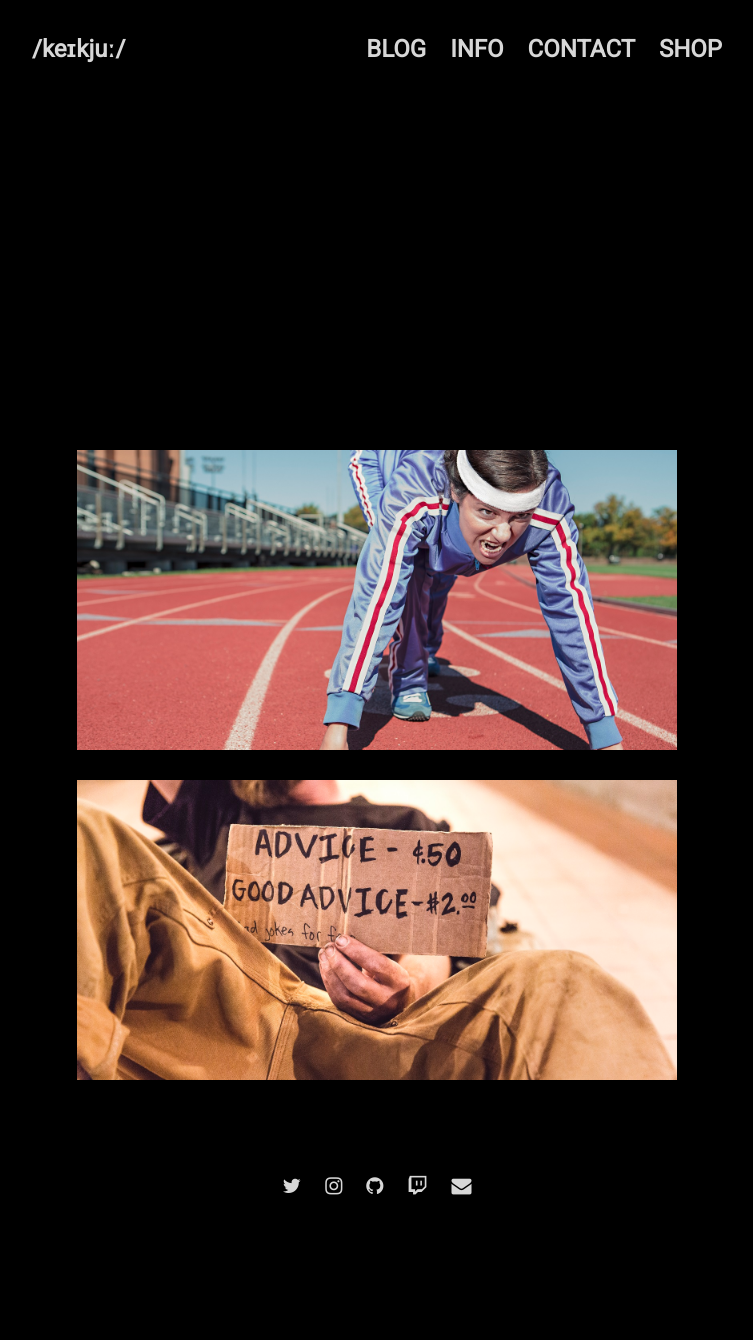
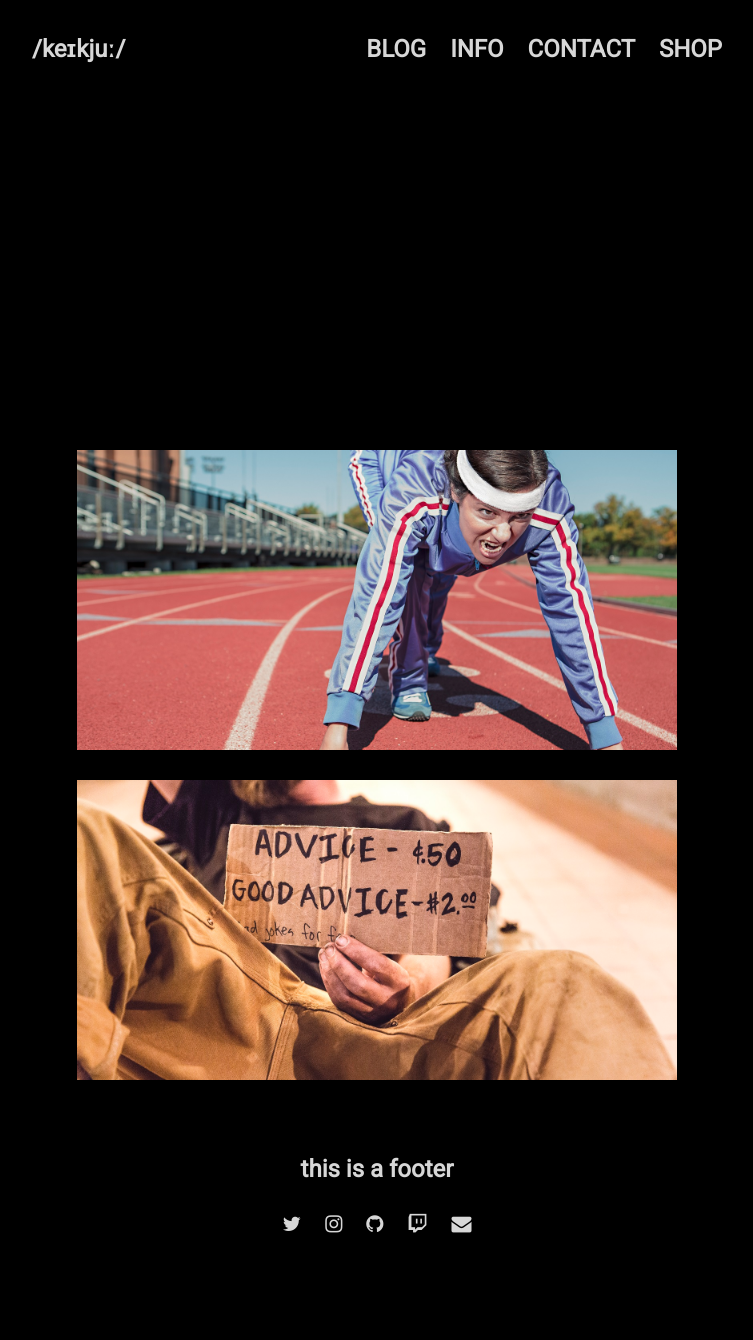
Before and after one commit to keikju/keikju.github.io, a Jekyll site: the page built from index.html, in a window 1280 px wide. Shown: the whole page, without its empty margins (263-1016 px from the left). Built offline with Jekyll 4.4.1, drawn with Linux system fonts in a browser that asks for light colours; nearby versions of some CDN libraries.

Commit message:
footer test

```diff
--- a/_data/settings.yml
+++ b/_data/settings.yml
@@ -71,3 +71,5 @@ social:
 - {icon: 'envelope', link: 'mailto:keikju@pm.me'}
 
 # social network icons available: 'twitter' / 'facebook' / 'github' / 'pinterest' 'google-plus' / 'linkedin' / 'youtube' / 'instagram' / 'dribbble' / 'behance' / 'soundcloud' / 'vine'
+
+footer: this is a footer
```
